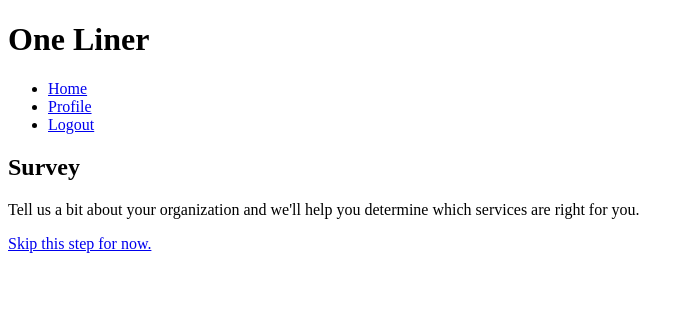
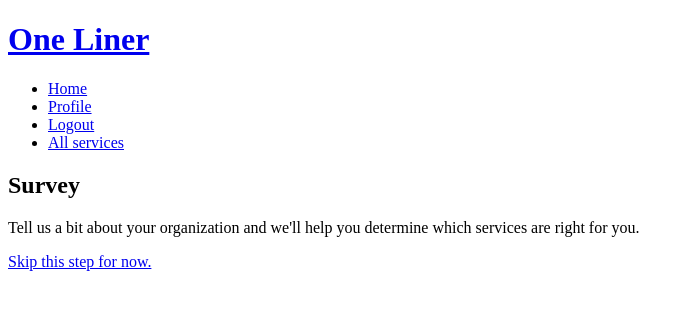
Before and after one commit to INN/one-liner, a Django app: page /accounts/survey/ in a window 1280 px wide. Shown: the top 310 px of the page, without its empty margins (0-694 px from the left). Run offline with Django 3.2, Linux system fonts and the light colour scheme; the visitor is signed in with stand-in values (Sample User, id 1).

Commit message:
add a stub view for 'all services'

```diff
--- a/oneliner/templates/_nav.html
+++ b/oneliner/templates/_nav.html
@@ -1,4 +1,4 @@
-<h1>One Liner</h1>
+<h1><a href="{% url 'home' %}">One Liner</a></h1>
 <ul>
   <li><a href="{% url 'home' %}">Home</a></li>
   {% if not user.is_authenticated %}
@@ -7,5 +7,6 @@
   {% else %}
   <li><a href="{% url 'profile' %}">Profile</a></li>
   <li><a href="{% url 'logout' %}">Logout</a></li>
+  <li><a href="{% url 'services' %}">All services</a></li>
   {% endif %}
 </ul>
--- a/oneliner/urls.py
+++ b/oneliner/urls.py
@@ -31,5 +31,6 @@ urlpatterns = [
     url(r'^$', views.home, name='home'),
     url(r'^register/?$', views.register, name='register'),
     url(r'^accounts/profile/?$', views.profile, name='profile'),
-    url(r'^accounts/survey/?$', views.survey, name='survey')
+    url(r'^accounts/survey/?$', views.survey, name='survey'),
+    url(r'^services/?$', views.services, name='services')
 ]
--- a/oneliner/views.py
+++ b/oneliner/views.py
@@ -46,3 +46,8 @@ def profile(request):
 @login_required
 def survey(request):
     return render(request, 'survey.html')
+
+
+@login_required
+def services(request):
+    return render(request, 'services.html')
```
Also changed, not shown: oneliner/templates/services.html (added, +8 -0 lines).
